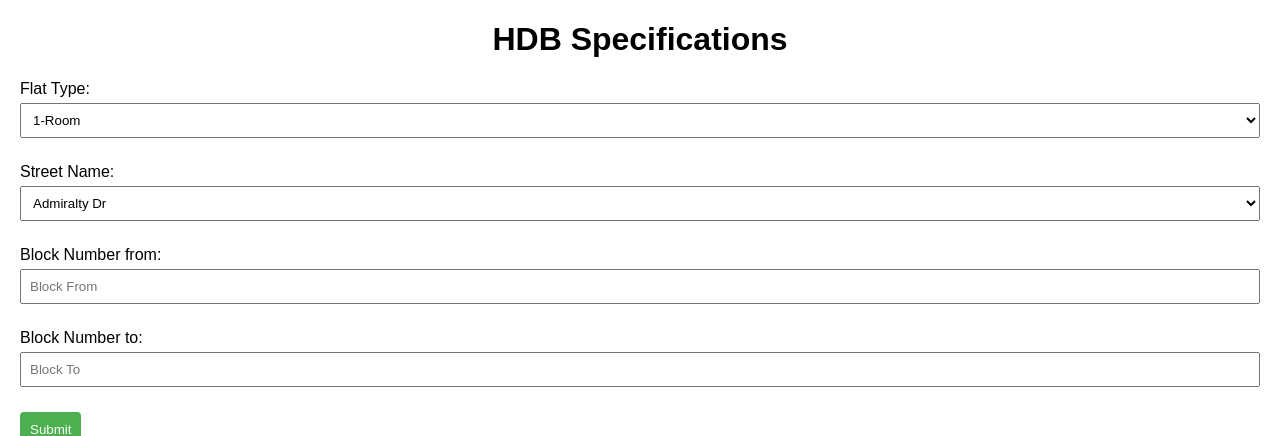
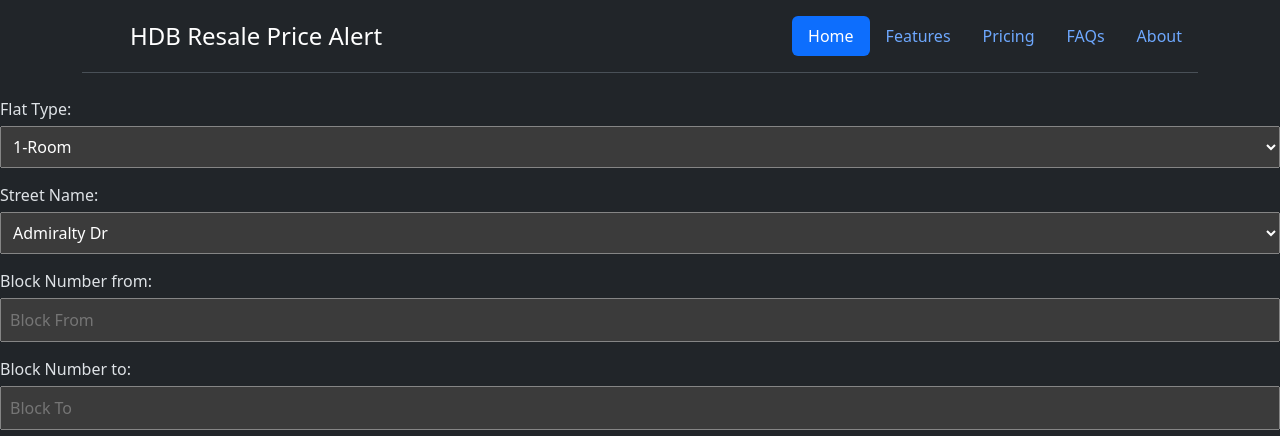
Before and after one commit to ChngYuanLongRandy/HDBResalePriceAlert, a Flask app: page / in a window 1280 px wide. Shown: the top 436 px of the page. Run offline with Flask 3, Linux system fonts and the light colour scheme; parts of the project's set-up code (start-up, migrations or seed data) failed here and were passed over; some libraries are stand-ins or nearby versions.

Commit message:
improving ui using bootstrap

```diff
--- a/app/templates/index.html
+++ b/app/templates/index.html
@@ -1,20 +1,55 @@
 <!DOCTYPE html>
-<html lang="en">
+<html lang="en", data-bs-theme="dark">
 <head>
     <meta charset="UTF-8">
     <meta name="viewport" content="width=device-width, initial-scale=1.0">
     <link rel="stylesheet" href="../static/style.css">
+    <link href="https://cdn.jsdelivr.net/npm/bootstrap@5.3.2/dist/css/bootstrap.min.css" rel="stylesheet" integrity="sha384-T3c6CoIi6uLrA9TneNEoa7RxnatzjcDSCmG1MXxSR1GAsXEV/Dwwykc2MPK8M2HN" crossorigin="anonymous">
     <title>HDB Resale Price Alert Service</title>
 </head>
 <body>
 
-    <h1>HDB Specifications</h1>
+    <div class="container">
+        <header class="d-flex flex-wrap justify-content-center py-3 mb-4 border-bottom">
+          <a href="/" class="d-flex align-items-center mb-3 mb-md-0 me-md-auto link-body-emphasis text-decoration-none">
+            <svg class="bi me-2" width="40" height="32"><use xlink:href="#bootstrap"></use></svg>
+            <span class="fs-4">HDB Resale Price Alert</span>
+          </a>
+
+          <ul class="nav nav-pills">
+            <li class="nav-item"><a href="#" class="nav-link active" aria-current="page">Home</a></li>
+            <li class="nav-item"><a href="#" class="nav-link">Features</a></li>
+            <li class="nav-item"><a href="#" class="nav-link">Pricing</a></li>
+            <li class="nav-item"><a href="#" class="nav-link">FAQs</a></li>
+            <li class="nav-item"><a href="#" class="nav-link">About</a></li>
+          </ul>
+        </header>
+      </div>
+
+    <!-- <h1>HDB Specifications</h1> -->
 
     <div>
         <label for="flatType">Flat Type:</label>
         <select id="flatType">
         </select>
     </div>
+
+    <!-- <div class="d-flex flex-column flex-md-row p-4 gap-4 py-md-5 align-items-center justify-content-center"> -->
+        <!-- <ul class="dropdown-menu position-static d-grid gap-1 p-2 rounded-3 mx-0 shadow w-220px" data-bs-theme="light">
+          <li><a class="dropdown-item rounded-2 active" href="#">Action</a></li>
+          <li><a class="dropdown-item rounded-2" href="#">Another action</a></li>
+          <li><a class="dropdown-item rounded-2" href="#">Something else here</a></li>
+          <li><hr class="dropdown-divider"></li>
+          <li><a class="dropdown-item rounded-2" href="#">Separated link</a></li>
+        </ul> -->
+        <!-- <ul id ="flatType" class="dropdown-menu position-static d-grid gap-1 p-2 rounded-3 mx-0 border-0 shadow w-220px" data-bs-theme="dark"> -->
+          <!-- <li><a class="dropdown-item rounded-2 active" href="#">Action</a></li>
+          <li><a class="dropdown-item rounded-2" href="#">Another action</a></li>
+          <li><a class="dropdown-item rounded-2" href="#">Something else here</a></li>
+          <li><hr class="dropdown-divider"></li>
+          <li><a class="dropdown-item rounded-2" href="#">Separated link</a></li> -->
+        <!-- </ul>
+      </div> -->
 
     <div>
         <label for="streetName">Street Name:</label>
@@ -53,6 +88,7 @@
         Upon subscription termination, email addresses will be promptly deleted immediately. You may request the deletion of your email address at any time, and appropriate security measures are in place to protect your data.
     any queries please contact me <a href="randychng.wordpress.com">here</a></p>
 
+    <script src="https://cdn.jsdelivr.net/npm/bootstrap@5.3.2/dist/js/bootstrap.bundle.min.js" integrity="sha384-C6RzsynM9kWDrMNeT87bh95OGNyZPhcTNXj1NW7RuBCsyN/o0jlpcV8Qyq46cDfL" crossorigin="anonymous"></script>
     <script src="https://cdn.jsdelivr.net/npm/js-yaml/dist/js-yaml.min.js"></script>
     <script src="../static/script.js"></script>
 </body>
```
Also changed, not shown: app/static/script.js (+9 -0 lines).
